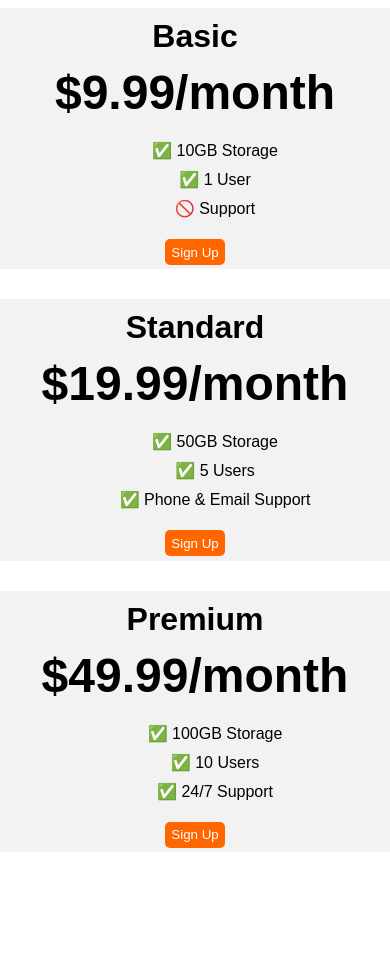
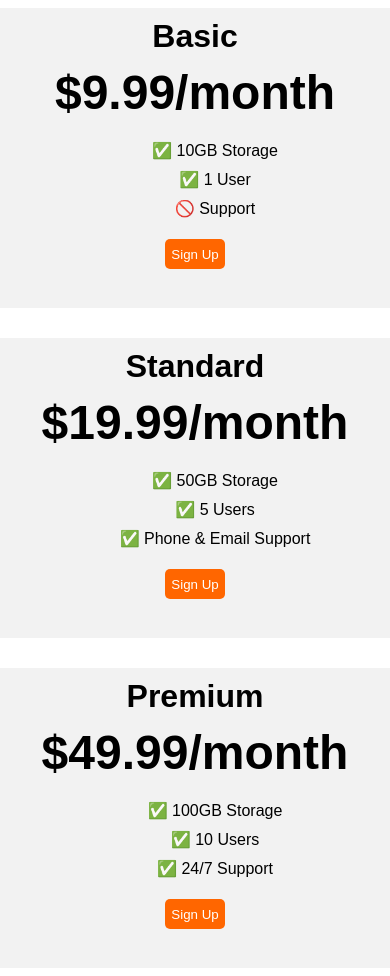
Before and after one commit to vladtroyn/Flexbox-Pricing-Table, a plain HTML site: page index.html in a window 390 px wide. Shown: the top 976 px of the page. Before the commit the page ends 860 px from the top, so only its background shows below. Drawn offline with Linux system fonts and the light colour scheme; a web font is replaced by a local one.

Commit message:
Update index.html

```diff
--- a/index.html
+++ b/index.html
@@ -56,7 +56,9 @@ li{padding: 5px;
       /* Hint: What can you do with a media query and flexbox? */
       @media (max-width: 1250px) {
         .pricing-container{
-        flex-direction: column;}
+        flex-direction: column;
+         height: 100%;
+        }
       }
     </style>
   </head>
```
